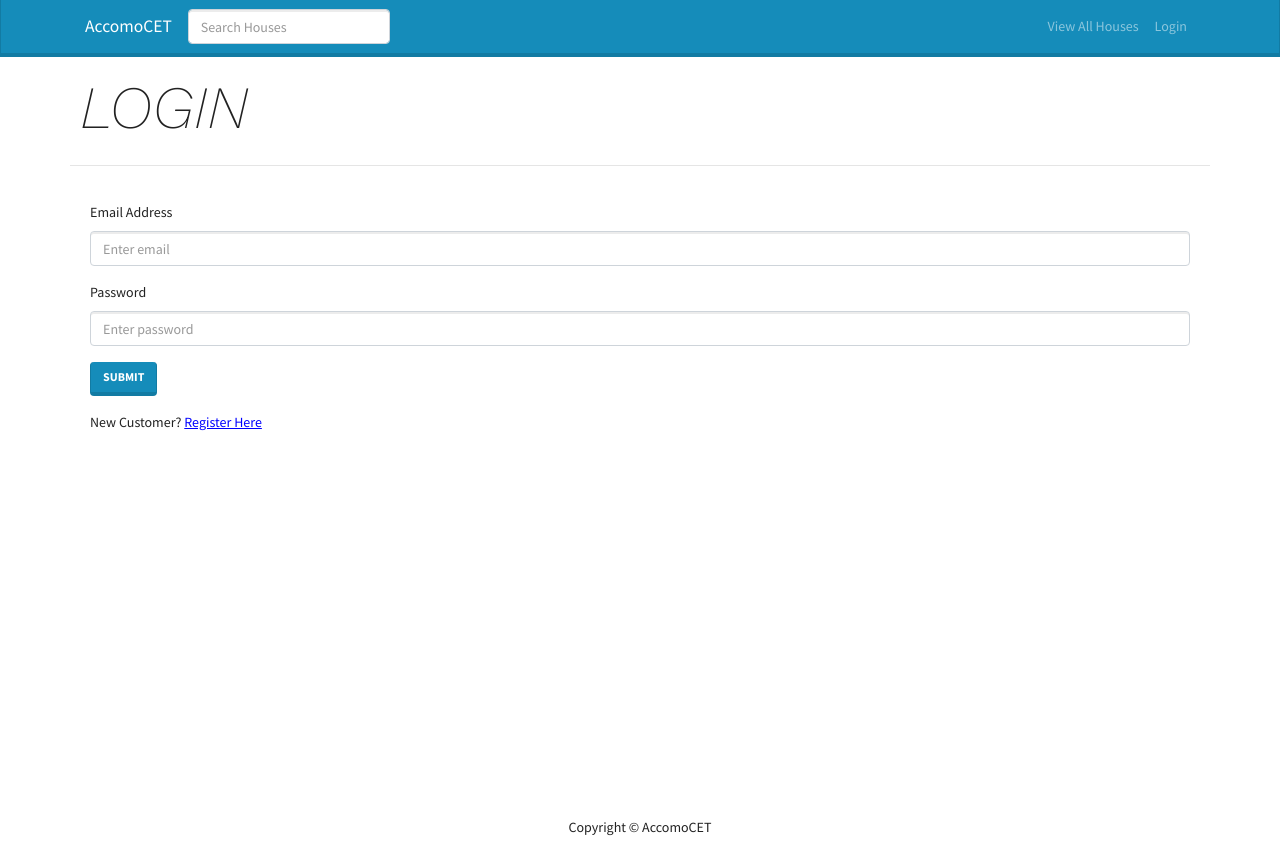
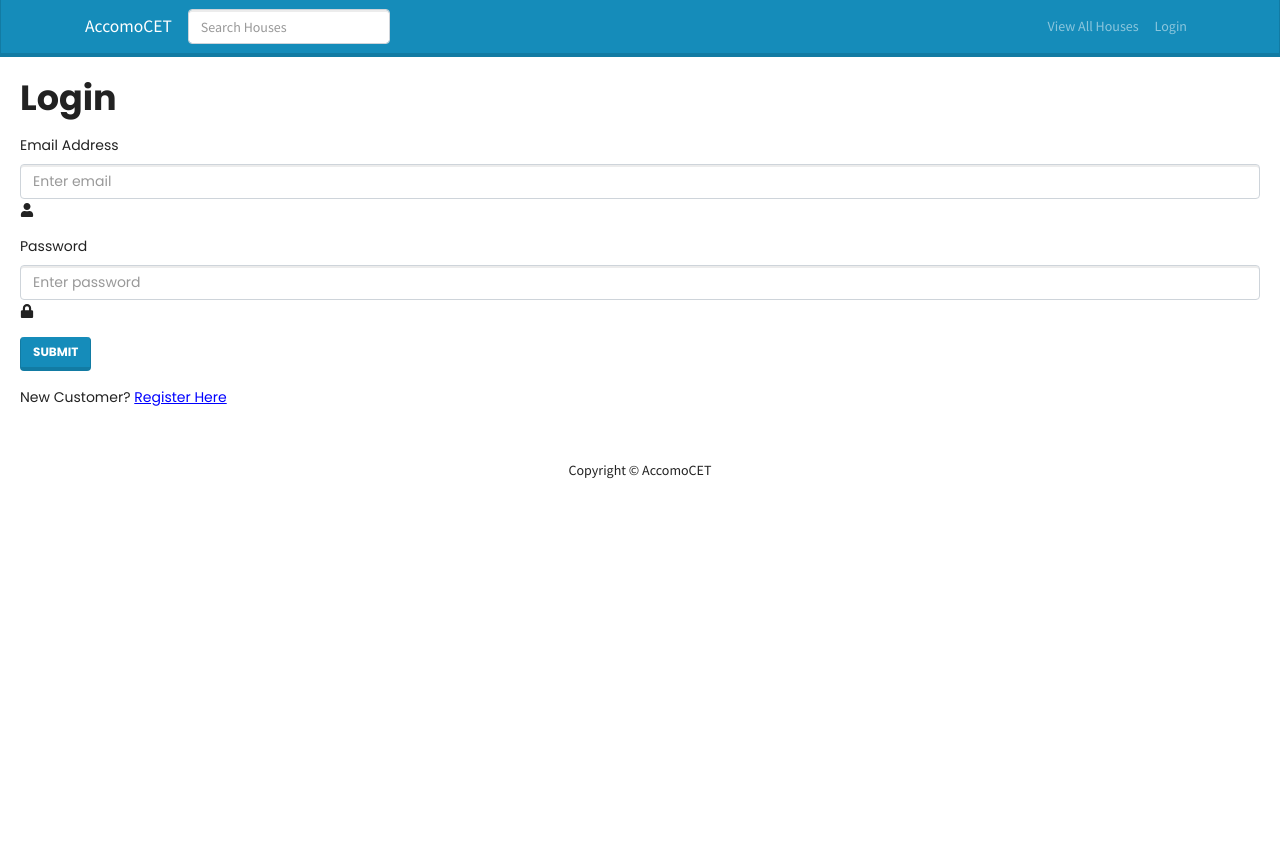
Before and after one commit to accomocet/accotest, a React (Create React App) app in the folder frontend/: page /login in a window 1280 px wide. After the commit the page ends 800 px from the top, so only its background shows below. Built offline with nearby package versions, Linux system fonts and the light colour scheme.

Commit message:
loginpage ui change

```diff
--- a/frontend/package.json
+++ b/frontend/package.json
@@ -11,6 +11,7 @@
           "react": "^18.3.1",
           "react-bootstrap": "^2.10.3",
           "react-dom": "^18.3.1",
+          "react-icons": "^5.2.1",
           "react-redux": "^7.2.6",
           "react-router-dom": "^6.23.1",
           "react-scripts": "^5.0.1",
--- a/frontend/src/screens/LoginScreen/LoginScreen.css
+++ b/frontend/src/screens/LoginScreen/LoginScreen.css
@@ -1,5 +1,32 @@
+@import url("https://fonts.googleapis.com/css2?family=Poppins:wght@400;600;700&display=swap");
+
 .loginContainer {
-  display: flex;
-  flex-direction: column;
-  margin: 20px;
+     display: flex;
+     flex-direction: column;
+     margin: 20px;
 }
+
+.poppins-regular {
+     font-family: "Poppins", sans-serif;
+     font-weight: 400;
+     font-style: normal;
+}
+
+.poppins-semibold {
+     font-family: "Poppins", sans-serif;
+     font-weight: 600;
+     font-style: normal;
+}
+
+.poppins-bold {
+     font-family: "Poppins", sans-serif;
+     font-weight: 700;
+     font-style: normal;
+}
+
+.logform {
+     display: flex;
+     justify-content: center;
+     align-items: center;
+     min-height: 100vh;
+}
--- a/frontend/src/screens/LoginScreen/LoginScreen.js
+++ b/frontend/src/screens/LoginScreen/LoginScreen.js
@@ -10,6 +10,7 @@ import Loading from "../../components/Loading";
 import ErrorMessage from "../../components/ErrorMessage";
 import { useDispatch, useSelector } from "react-redux";
 import { login } from "../../actions/userActions";
+import { FaUser, FaLock } from "react-icons/fa";
 
 const LoginScreen = ({ history }) => {
      const [email, setEmail] = useState("");
@@ -34,12 +35,16 @@ const LoginScreen = ({ history }) => {
      };
 
      return (
-    <MainScreen title="LOGIN">
-      <div className="loginContainer">
+          <div className="loginContainer poppins-regular">
                {error && <ErrorMessage variant="danger">{error}</ErrorMessage>}
                {loading && <Loading />}
-        <Form onSubmit={submitHandler}>
-          <Form.Group controlId="formBasicEmail" className="my-3">
+               <div>
+                    <Form onSubmit={submitHandler} className="">
+                         <h1 className="poppins-bold">Login</h1>
+                         <Form.Group
+                              controlId="formBasicEmail"
+                              className="my-3"
+                         >
                               <Form.Label>Email Address</Form.Label>
                               <Form.Control
                                    type="email"
@@ -47,8 +52,12 @@ const LoginScreen = ({ history }) => {
                                    placeholder="Enter email"
                                    onChange={(e) => setEmail(e.target.value)}
                               />
+                              <FaUser />
                          </Form.Group>
-          <Form.Group controlId="formBasicPassword" className="my-3">
+                         <Form.Group
+                              controlId="formBasicPassword"
+                              className="my-3"
+                         >
                               <Form.Label>Password</Form.Label>
                               <Form.Control
                                    type="password"
@@ -56,6 +65,7 @@ const LoginScreen = ({ history }) => {
                                    placeholder="Enter password"
                                    onChange={(e) => setPassword(e.target.value)}
                               />
+                              <FaLock />
                          </Form.Group>
                          <Button variant="primary" type="submit">
                               Submit
@@ -76,7 +86,7 @@ const LoginScreen = ({ history }) => {
                          </Col>
                     </Row>
                </div>
-    </MainScreen>
+          </div>
      );
 };
 
```
Also changed, not shown: 2 other files (tests, documents, lock files or other folders). Lines whose indentation alone changed are shown as unchanged.
